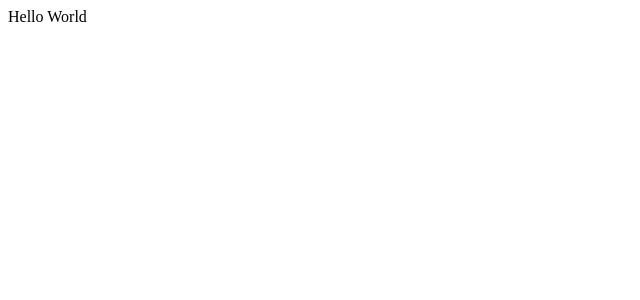
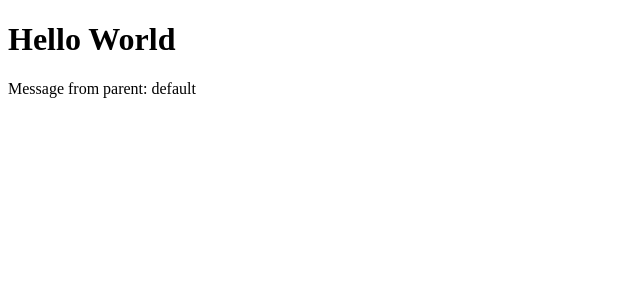
Before and after one commit to jhays-datascan/my-first-static-web-app, a React (Create React App) app: page / in a window 1280 px wide. Shown: the top 300 px of the page, without its empty margins (0-640 px from the left). Built offline with nearby package versions, Linux system fonts and the light colour scheme; the HTML template or start-up script is replaced by a standard one.

Commit message:
added listener for parent

```diff
--- a/src/App.js
+++ b/src/App.js
@@ -2,7 +2,20 @@ import React from 'react';
 
 function App() {
   const value = 'World';
-  return <div>Hello {value}</div>;
+  let parentMessage = { message: 'default' };
+
+  window.addEventListener('message', (event) => {
+    if(event.origin === 'https://localhost:44333/Shortcut/Admin' || event.origin === 'https://dart.datascan.com/Shortcut/Admin') {
+      parentMessage = event.data;
+    }
+  });
+
+  return (
+    <div>
+      <h1>Hello {value}</h1>
+      <div>Message from parent: { parentMessage.message }</div>
+    </div>
+  );
 }
 
 export default App;
```
